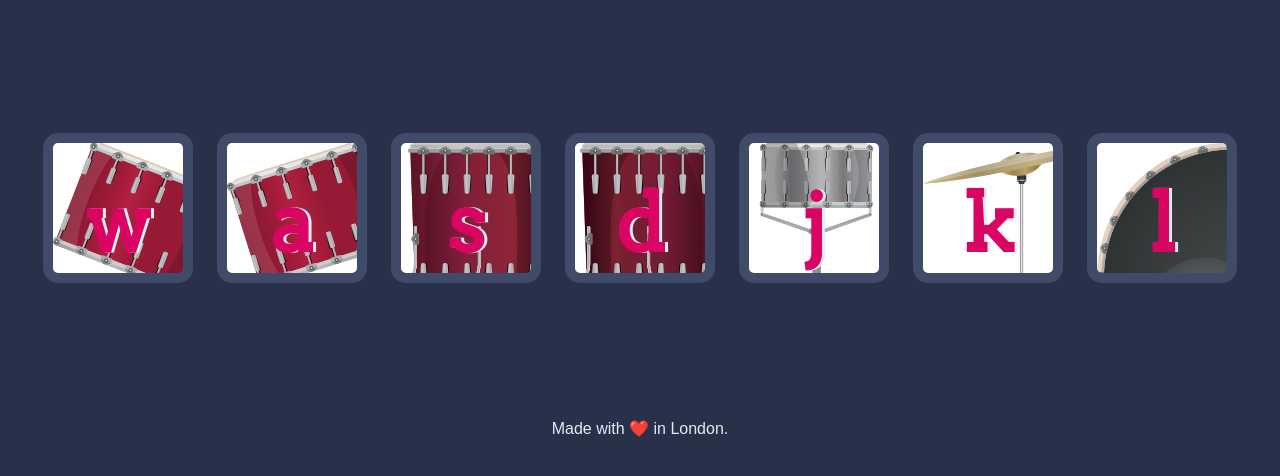
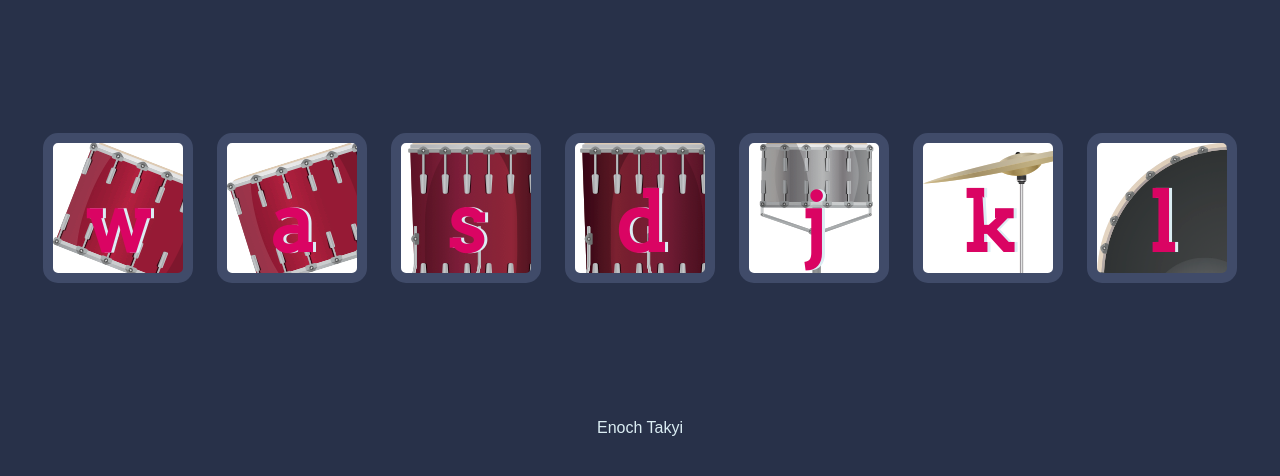
Before and after one commit to enochtakyi/Drum-Kit, a plain HTML site: page index.html in a window 1280 px wide. Shown: the part 156-632 px from the top of the page. Drawn offline with Linux system fonts and the light colour scheme.

Commit message:
Update index.html

```diff
--- a/index.html
+++ b/index.html
@@ -24,7 +24,7 @@
 <script src="index.js" charset="utf-8"></script>
 
 <footer>
-  Made with ❤️ in London.
+  Enoch Takyi
 </footer>
 </body>
 </html>
```
